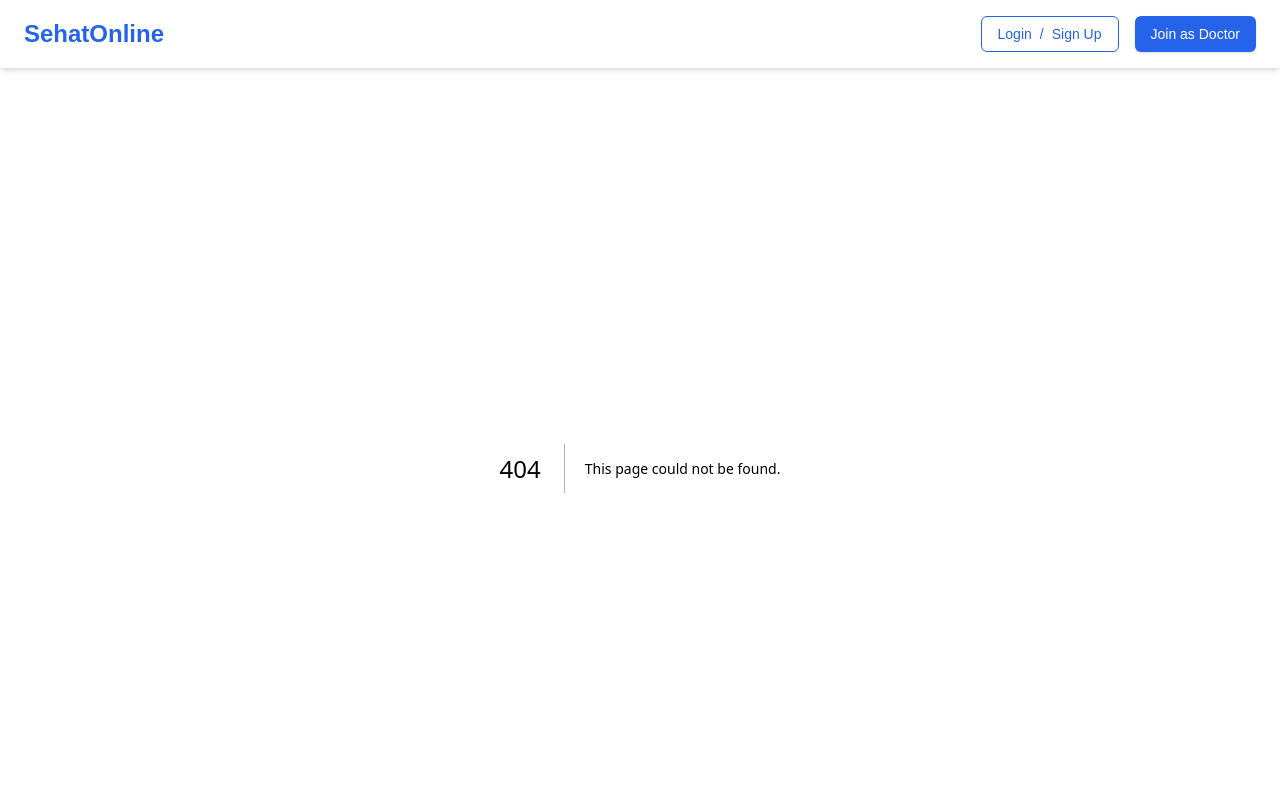
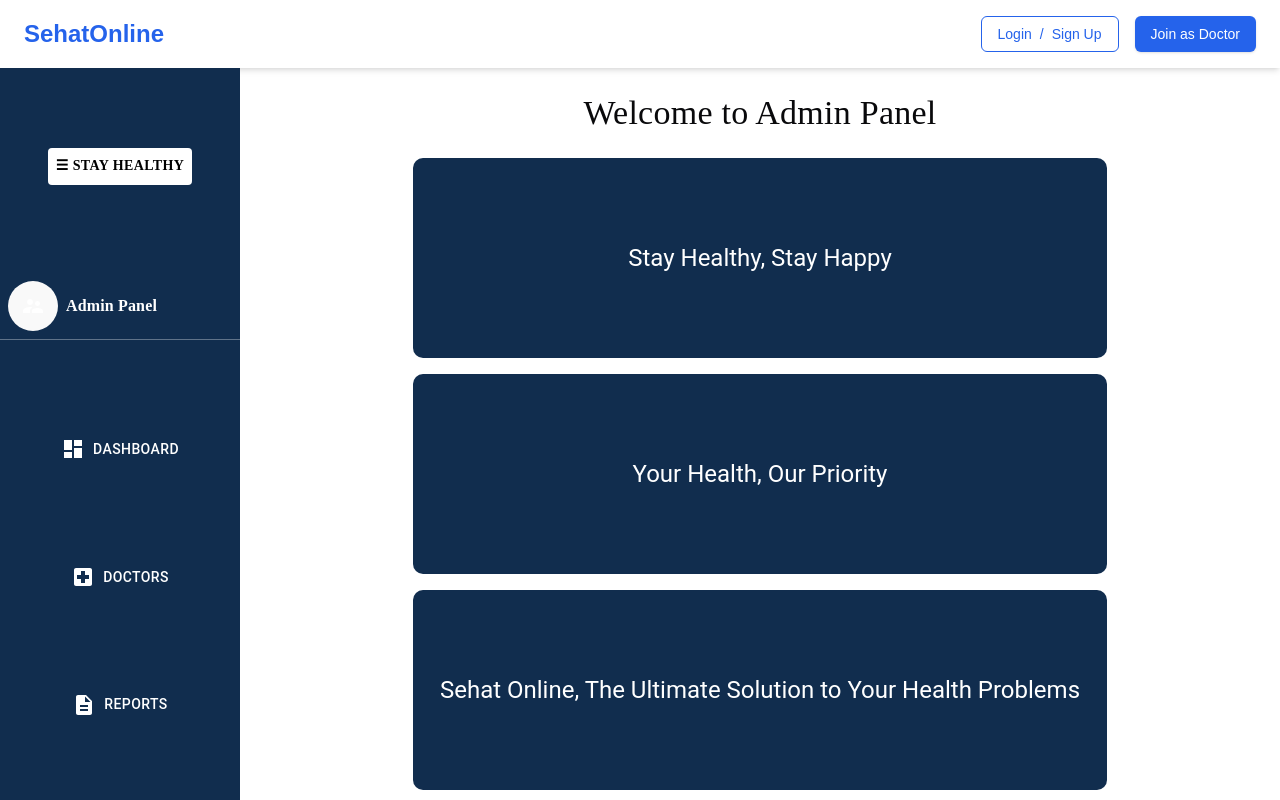
Before and after one commit to Fatima-Raees/SehatOnlineFrontend, a Next.js app: page /dashboard in a window 1280 px wide. Before the commit this address had no page. Shown: the top 800 px of the page. Built offline with nearby package versions, Linux system fonts and the light colour scheme.

Commit message:
Admin Dashboard added

```diff
--- /dev/null
+++ b/src/app/dashboard/page.tsx
@@ -0,0 +1,169 @@
+"use client";
+import { useState } from "react";
+import { Box, Typography, Button, Tooltip, Avatar } from "@mui/material";
+import DashboardIcon from "@mui/icons-material/Dashboard";
+import LocalHospitalIcon from "@mui/icons-material/LocalHospital";
+import DescriptionIcon from "@mui/icons-material/Description";
+import LogoutIcon from "@mui/icons-material/Logout";
+import SupervisorAccountIcon from "@mui/icons-material/SupervisorAccount"; // Boss Icon
+
+const SidebarItems = [
+  { title: "Dashboard", icon: <DashboardIcon /> },
+  { title: "Doctors", icon: <LocalHospitalIcon /> },
+  { title: "Reports", icon: <DescriptionIcon /> },
+];
+
+export default function Dashboard() {
+  const [open, setOpen] = useState(true);
+
+  return (
+    <Box sx={{ display: "flex", height: "100vh" }}>
+      {/* Sidebar */}
+      <Box
+        sx={{
+          width: open ? 240 : 100,
+          bgcolor: "#112D4E",
+          color: "white",
+          height: "100vh",
+          transition: "width 0.3s ease",
+          overflow: "hidden",
+          display: "flex",
+          flexDirection: "column",
+          justifyContent: "space-between",
+          alignItems: "center",
+          paddingTop: 10,
+          gap: 0.5,
+        }}
+      >
+        {/* Sidebar Header */}
+        <Button
+          onClick={() => setOpen(!open)}
+          sx={{
+            color: "black",
+            fontWeight: "bold",
+            fontFamily: "cursive",
+            bgcolor: "white",
+            "&:hover": {
+              bgcolor: "#F9F9F9",
+              transition: "0.3s ease",
+            },
+          }}
+        >
+          ☰ Stay Healthy
+        </Button>
+
+        {/* Profile Card */}
+        <Box
+          sx={{
+            display: "flex",
+            alignItems: "center",
+            gap: 1,
+            p: 1,
+            width: "100%",
+            paddingTop: 0,
+            borderBottom: "1px solid #ffffff55",
+          }}
+        >
+          <Avatar sx={{ bgcolor: "#F9F9F9", width: 50, height: 50 }}>
+            <SupervisorAccountIcon />
+          </Avatar>
+          {open && (
+            <Typography sx={{ fontWeight: "bold", fontFamily: "cursive" }}>
+              Admin Panel
+            </Typography>
+          )}
+        </Box>
+
+        {/* Sidebar Items */}
+        {SidebarItems.map((item, index) => (
+          <Tooltip title={open ? "" : item.title} placement="right" key={index}>
+            <Button
+              sx={{
+                color: "white",
+                width: "100%",
+                textAlign: "center",
+                display: "flex",
+                alignItems: "center",
+                gap: 1,
+                paddingTop: "0.4px",
+
+                "&:hover": {
+                  bgcolor: "white",
+                  color: "black",
+                  transition: "0.3s ease",
+                },
+              }}
+            >
+              {item.icon}
+              {open && item.title}
+            </Button>
+          </Tooltip>
+        ))}
+
+        {/* Logout Button */}
+        <Button
+          sx={{
+            color: "white",
+            width: "100%",
+            display: "flex",
+            alignItems: "center",
+            gap: 1,
+            p: 1.5,
+            "&:hover": {
+              bgcolor: "white",
+              color: "black",
+              transition: "0.3s ease",
+            },
+          }}
+        >
+          <LogoutIcon />
+          {open && "Logout"}
+        </Button>
+      </Box>
+
+      {/* Main Content */}
+      <Box sx={{ flexGrow: 1, display: "flex", flexDirection: "column" }}>
+        <Box sx={{ p: 3 }}>
+          <Typography
+            variant="h4"
+            sx={{ mb: 3, textAlign: "center", fontFamily: "cursive" }}
+          >
+            Welcome to Admin Panel
+          </Typography>
+
+          <Box
+            sx={{
+              display: "flex",
+              flexDirection: "column",
+              gap: 2,
+              width: "70%",
+              margin: "0 auto",
+            }}
+          >
+            {["Stay Healthy, Stay Happy",
+             "Your Health, Our Priority",
+             "Sehat Online, The Ultimate Solution to Your Health Problems",
+              "Prevention is Better than Cure"].map((quote, index) => (
+              <Box
+                key={index}
+                sx={{
+                  height: 200,
+                  bgcolor: "#112D4E",
+                  color: "white",
+                  display: "flex",
+                  alignItems: "center",
+                  justifyContent: "center",
+                  p: 2,
+                  width: "100%",
+                  borderRadius: "10px",
+                }}
+              >
+                <Typography variant="h5">{quote}</Typography>
+              </Box>
+            ))}
+          </Box>
+        </Box>
+      </Box>
+    </Box>
+  );
+}
```
